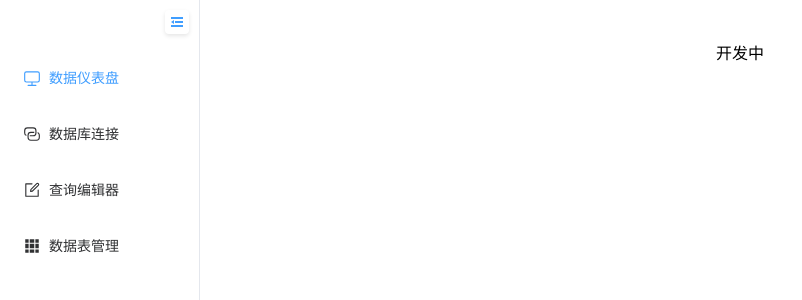
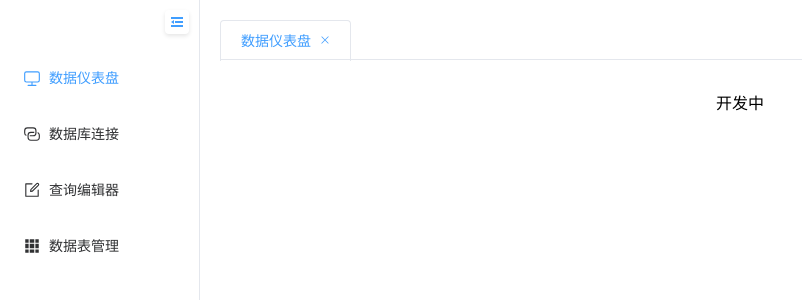
Before and after one commit to codoon2013/db-client, a Vue app: page / in a window 1280 px wide. Shown: the top 300 px of the page, without its empty margins (0-802 px from the left). Built offline with nearby package versions, Linux system fonts and the light colour scheme; the HTML template or start-up script is replaced by a standard one.

Commit message:
修改为tabs 格式

```diff
--- a/src/App.vue
+++ b/src/App.vue
@@ -3,17 +3,7 @@
     <el-container class="app-container">
       <!-- 头部 -->
       <el-header class="app-header"  style="display:none">
-        <!-- <div class="header-left">
-          <el-icon class="logo-icon"><Database /></el-icon>
-          <span class="app-title">DB Client</span>
-        </div> -->
         <div class="header-right">
-          <!-- <el-button-group>
-            <el-button size="small" @click="showAbout">
-              <el-icon><InfoFilled /></el-icon>
-              关于
-            </el-button>
-          </el-button-group> -->
         </div>
       </el-header>
 
@@ -56,26 +46,25 @@
 
         <!-- 主内容区 -->
         <el-main class="app-main">
-          <component :is="currentComponent" />
+          <el-tabs
+            v-model="editableTabsValue"
+            type="card"
+            closable
+            @tab-remove="removeTab"
+            @tab-click="clickTab"
+          >
+            <el-tab-pane
+              v-for="item in editableTabs"
+              :key="item.name"
+              :label="item.title"
+              :name="item.name"
+            >
+              <component :is="item.component" />
+            </el-tab-pane>
+          </el-tabs>
         </el-main>
       </el-container>
     </el-container>
-
-    <!-- 关于对话框 -->
-    <el-dialog
-      v-model="aboutVisible"
-      title="关于 DB Client"
-      width="400px"
-      center
-    >
-      <div class="about-content">
-        <el-icon class="about-icon"><Database /></el-icon>
-        <h3>DB Client</h3>
-        <p>版本: {{ appVersion }}</p>
-        <p>基于 Electron + Vue + Element Plus 构建</p>
-        <p>一个现代化的数据库客户端工具</p>
-      </div>
-    </el-dialog>
   </div>
 </template>
 
@@ -109,30 +98,64 @@ export default {
   },
   setup() {
     const activeMenu = ref('dashboard');
-    const currentComponent = ref('Dashboard');
     const aboutVisible = ref(false);
     const appVersion = ref('1.0.0');
     const sidebarCollapsed = ref(false);
+
+    // tabs 相关数据
+    const editableTabsValue = ref('dashboard');
+    const editableTabs = ref([
+      {
+        title: '数据仪表盘',
+        name: 'dashboard',
+        component: 'Dashboard'
+      }
+    ]);
+
     // 菜单选择处理
     const handleMenuSelect = (index) => {
       activeMenu.value = index;
+
+      // 查找或创建标签页
+      let tab = editableTabs.value.find(tab => tab.name === index);
+
+      if (!tab) {
+        // 如果标签页不存在，则创建新标签页
+        let title = '';
+        let component = '';
+
         switch (index) {
           case 'dashboard':
-          currentComponent.value = 'Dashboard';
+            title = '数据仪表盘';
+            component = 'Dashboard';
             break;
           case 'connections':
-          currentComponent.value = 'Connections';
+            title = '数据库连接';
+            component = 'Connections';
             break;
           case 'query':
-          currentComponent.value = 'QueryEditor';
+            title = '查询编辑器';
+            component = 'QueryEditor';
             break;
           case 'tables':
-          currentComponent.value = 'Tables';
+            title = '数据表管理';
+            component = 'Tables';
             break;
           case 'settings':
-          currentComponent.value = 'Settings';
+            title = '设置';
+            component = 'Settings';
             break;
         }
+
+        editableTabs.value.push({
+          title: title,
+          name: index,
+          component: component
+        });
+      }
+
+      // 设置当前激活的标签页
+      editableTabsValue.value = index;
     };
 
     // 切换侧边栏显示/隐藏
@@ -141,9 +164,32 @@ export default {
       sidebarCollapsed.value = !sidebarCollapsed.value;
     };
 
-    // 显示关于对话框
-    const showAbout = () => {
-      aboutVisible.value = true;
+
+
+    // 标签页点击事件
+    const clickTab = (tab) => {
+      activeMenu.value = tab.props.name;
+    };
+
+    // 删除标签页
+    const removeTab = (targetName) => {
+      const tabs = editableTabs.value;
+      let activeName = editableTabsValue.value;
+
+      if (activeName === targetName) {
+        tabs.forEach((tab, index) => {
+          if (tab.name === targetName) {
+            const nextTab = tabs[index + 1] || tabs[index - 1];
+            if (nextTab) {
+              activeName = nextTab.name;
+            }
+          }
+        });
+      }
+
+      editableTabsValue.value = activeName;
+      activeMenu.value = activeName;
+      editableTabs.value = tabs.filter(tab => tab.name !== targetName);
     };
 
     // 处理菜单事件
@@ -157,9 +203,7 @@ export default {
           ElMessage.info('打开功能');
         });
 
-        window.electronAPI.onMenuAbout(() => {
-          showAbout();
-        });
+
       }
     };
 
@@ -189,13 +233,14 @@ export default {
 
     return {
       activeMenu,
-      currentComponent,
-      aboutVisible,
       appVersion,
       handleMenuSelect,
-      showAbout,
       sidebarCollapsed, // 返回侧边栏折叠状态
-      toggleSidebar // 返回切换函数
+      toggleSidebar, // 返回切换函数
+      editableTabsValue,
+      editableTabs,
+      clickTab,
+      removeTab
     };
   }
 };
@@ -307,4 +352,20 @@ export default {
   margin-bottom: 8px;
   color: #606266;
 }
+
+.el-tabs {
+  height: 100%;
+}
+
+.el-tabs__content {
+  height: calc(100% - 55px);
+}
+
+.el-tab-pane {
+  height: 100%;
+}
+
+.el-tabs__header {
+  margin-bottom: 10px;
+}
 </style>
```
Lines whose indentation alone changed are shown as unchanged.
